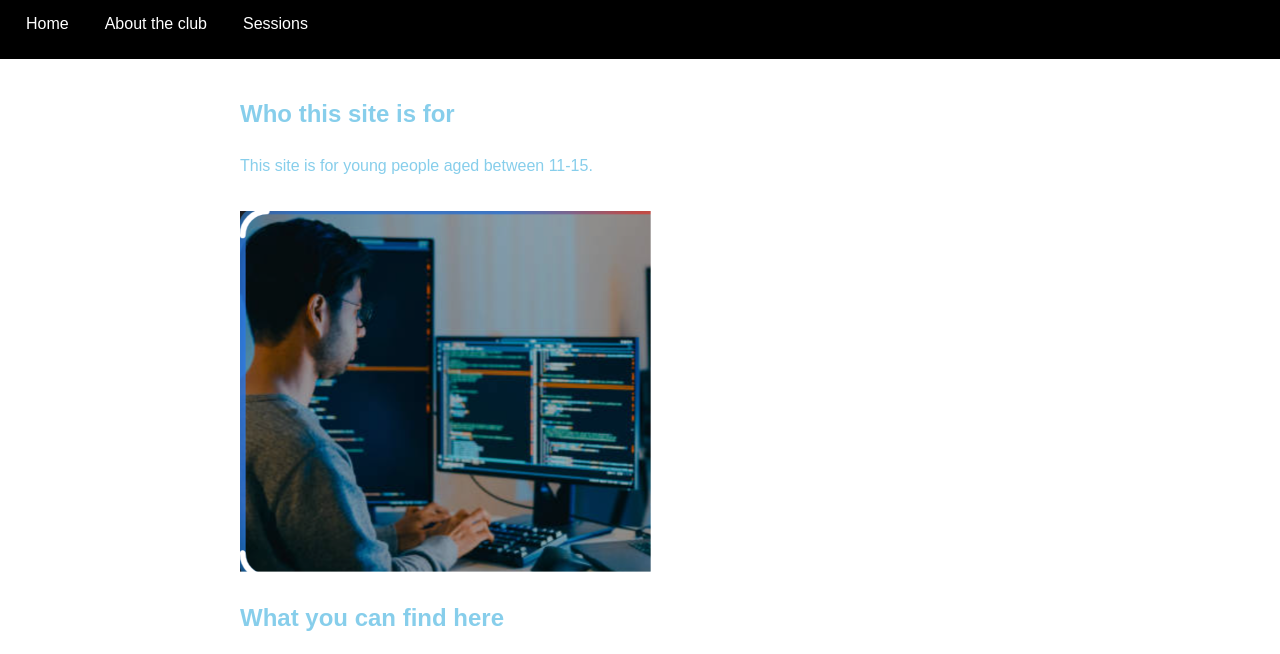
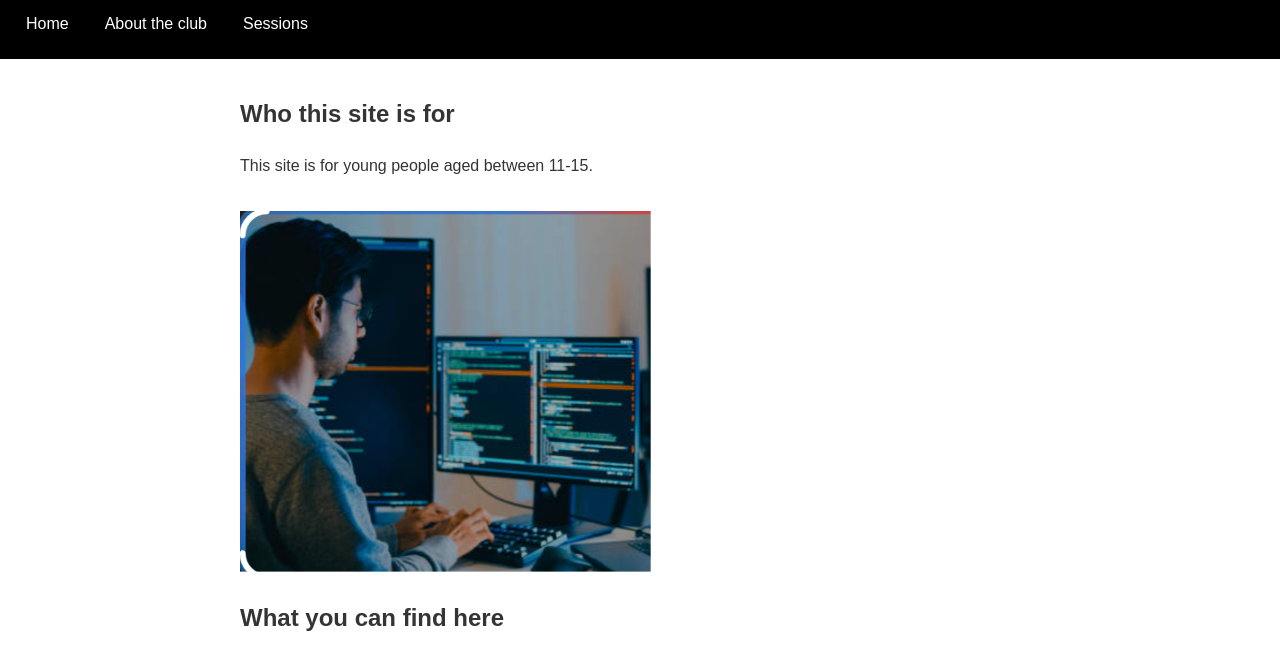
Before and after one commit to iankhalwale-droid/byte-club, a plain HTML site: page index.html in a window 1280 px wide. Shown: the part 70-724 px from the top of the page. Drawn offline with Linux system fonts and the light colour scheme.

Commit message:
change color

```diff
--- a/style.css
+++ b/style.css
@@ -10,7 +10,7 @@ body {
   font-family: Arial, Helvetica, sans-serif;
   line-height: 1.6;
   margin: 0;
-  color: #87CEEB;
+  color: #343434;
   background: #ffffff;
 }
 h1{
```
